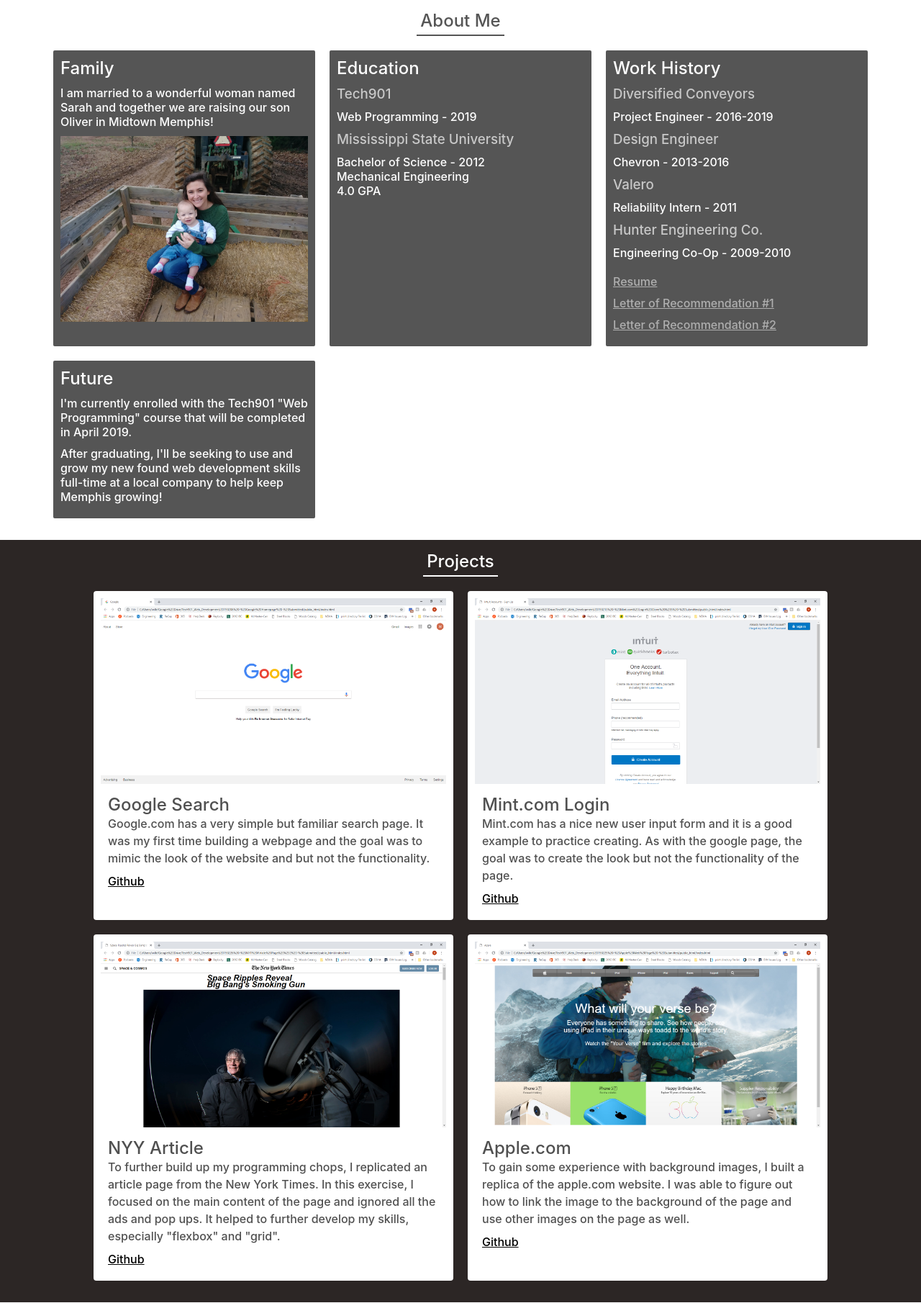
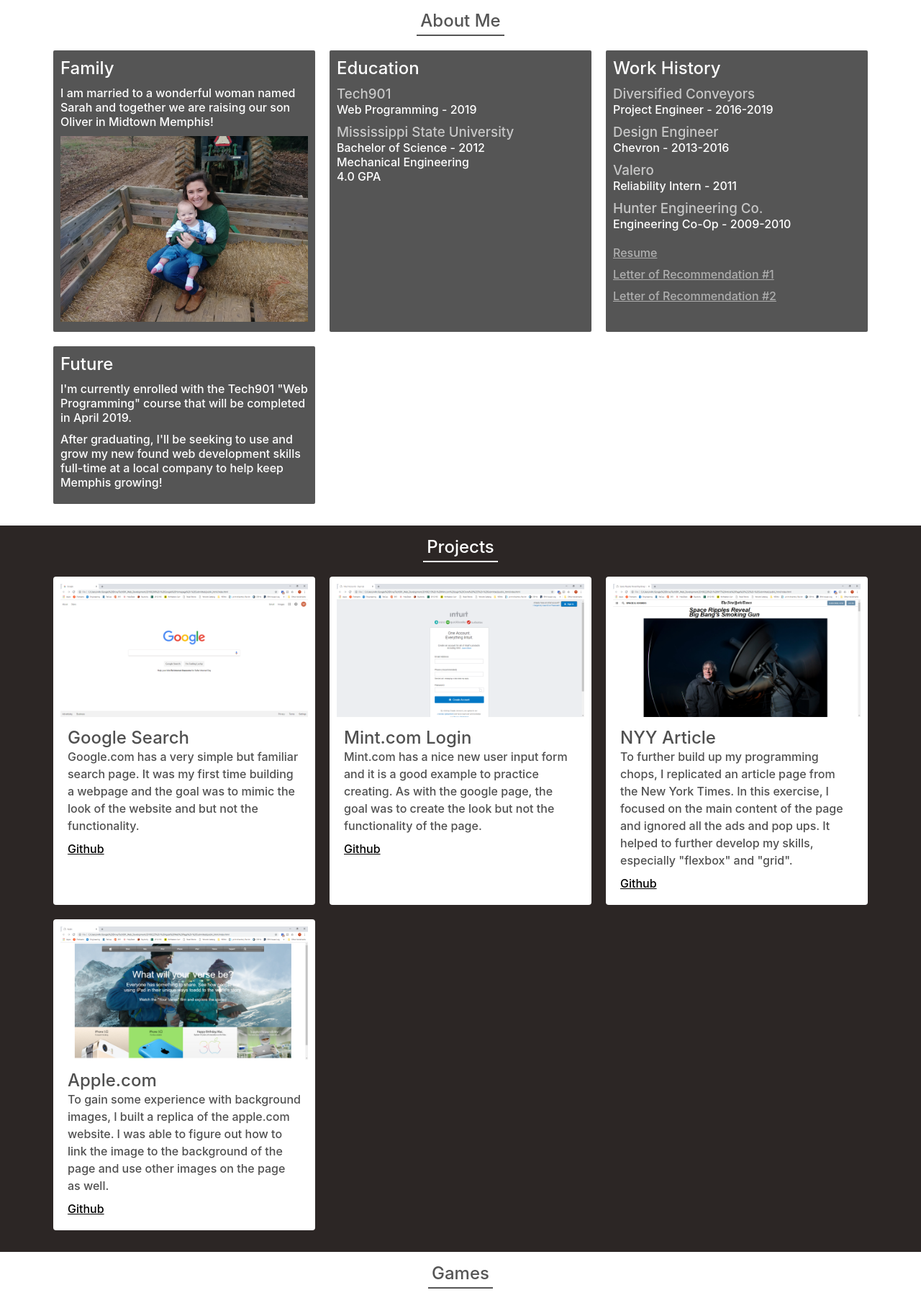
Before and after one commit to cofad/portfolio, a PHP site: page / in a window 1280 px wide. Shown: the part 801-2611 px from the top of the page at 72% size. Run offline with PHP 8.4, Linux system fonts and the light colour scheme.

Commit message:
updated about card formatting

```diff
--- a/index.html
+++ b/index.html
@@ -81,30 +81,34 @@
 
 					<div class="about-card">
 							<h2 class="about-card__title">Education</h2>
+
 							<h3 class="about-card__sub-title">Tech901</h3>
-							<p class="about-card__text">Web Programming - 2019</p>
+							<p class="about-card__item">Web Programming - 2019</p>
+
 							<h3 class="about-card__sub-title">Mississippi State University</h3>
-							<p class="about-card__text">Bachelor of Science - 2012<br>Mechanical Engineering<br>4.0 GPA</p>
+							<p class="about-card__item">Bachelor of Science - 2012<br>Mechanical Engineering<br>4.0 GPA</p>
 						</div>
 
 					<div class="about-card">
 						<h2>Work History</h2>
 
 						<h3 class="about-card__sub-title">Diversified Conveyors</h3>
-						<p class="about-card__text">Project Engineer - 2016-2019</p>
+						<p class="about-card__item">Project Engineer - 2016-2019</p>
+
 						<h3 class="about-card__sub-title">Design Engineer</h3>
-						<p class="about-card__text">Chevron - 2013-2016</p>
+						<p class="about-card__item">Chevron - 2013-2016</p>
+
 						<h3 class="about-card__sub-title">Valero</h3>
-						<p class="about-card__text">Reliability Intern - 2011</p>
+						<p class="about-card__item">Reliability Intern - 2011</p>
+
 						<h3 class="about-card__sub-title">Hunter Engineering Co.</h3>
-						<p class="about-card__text">Engineering Co-Op - 2009-2010</p>
+						<p class="about-card__item">Engineering Co-Op - 2009-2010</p>
 
 						<div class="about-card__link-container">
 							<a class="about-card__link" href="docs/William_Warner_Resume_20181222.pdf" target="_blank">Resume</a>
 							<a class="about-card__link" href="docs/Letter_of_Recommendation_SMores.pdf" target="_blank">Letter of Recommendation #1</a>
 							<a class="about-card__link" href="docs/Letter_of_Recommendation_DMasner.pdf" target="_blank">Letter of Recommendation #2</a>
 						</div>
-
 					</div>
 
 					<div class="about-card">
--- a/main.css
+++ b/main.css
@@ -162,16 +162,13 @@
 }
 
 .project-container {
-	display: flex;
-	justify-content: center;
-	flex-wrap: wrap;
+	display: grid;
+	grid-template-columns: 1fr;
 
 	width: 90%;
 }
 
 .project-card {
-	flex-grow: 1;
-
 	background-color:#FFF;
 	color: white;
 
@@ -179,8 +176,6 @@
 
 	margin: 10px;
 	padding: 10px;
-
-	max-width: 500px;
 }
 
 .project-card__content-container {
@@ -292,12 +287,24 @@
 }
 
 /*Media Queries */
-@media only screen and (min-width: 500px) {
+@media only screen and (min-width: 600px) {
 	.about-container {
 		grid-template-columns: repeat(2,1fr);
+	}
+
+	.project-container {
+		grid-template-columns: repeat(2,1fr);
+	}
 }
 
 @media only screen and (min-width: 900px) {
 	.about-container {
 		grid-template-columns: repeat(3,1fr);
+	}
 }
+
+@media only screen and (min-width: 1000px) {
+	.project-container {
+		grid-template-columns: repeat(3,1fr);
+	}
+}
```
